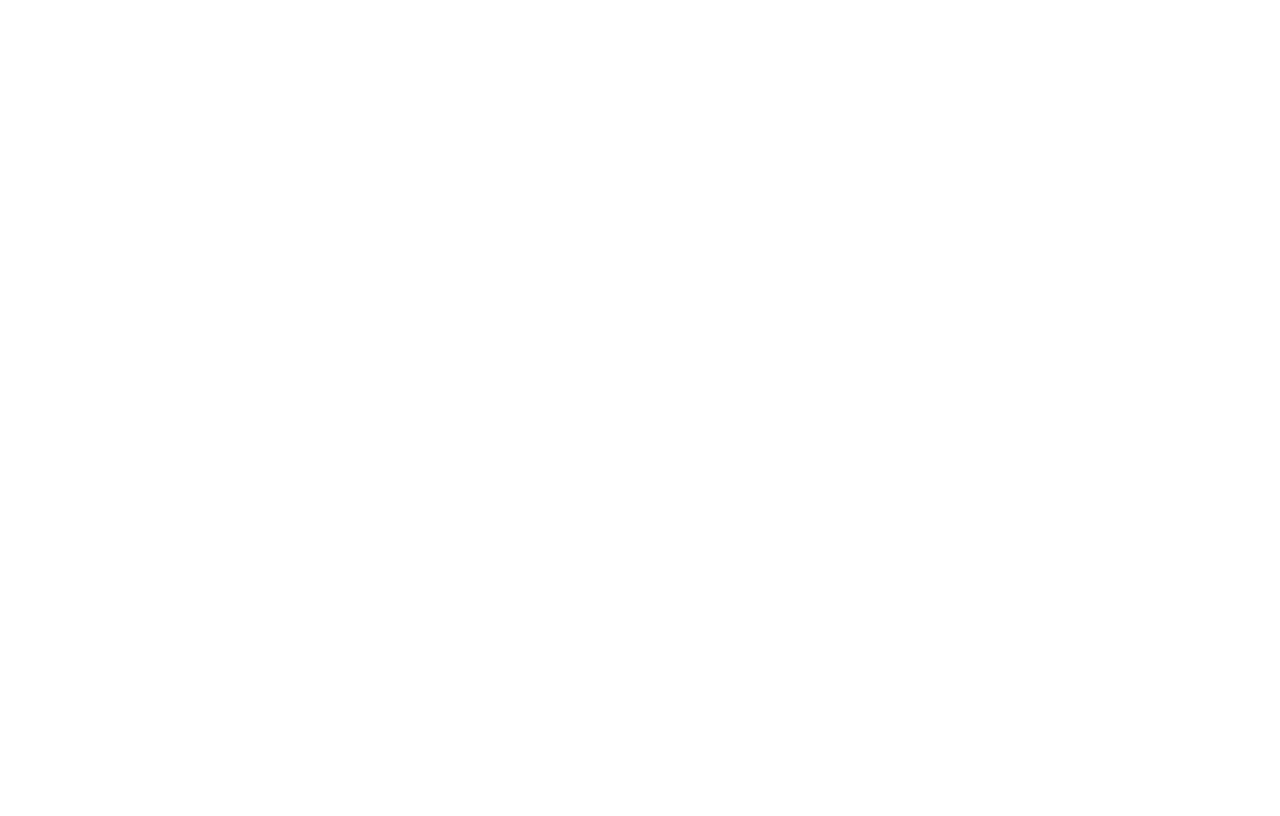
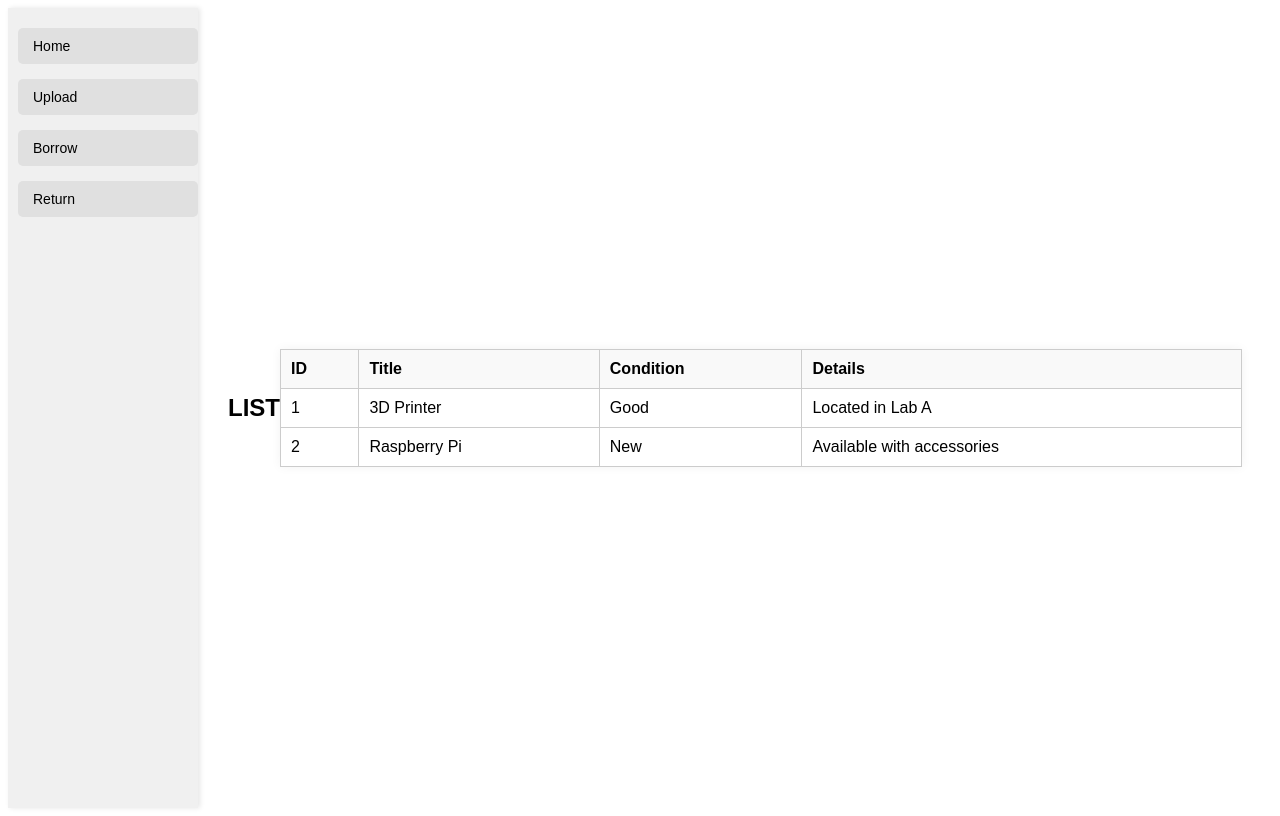
Before and after one commit to suvedh11016/SWEPROJECT, a React (Create React App) app in the folder frontend/: page /physical-resources in a window 1280 px wide. Before the commit this address had no page. Built offline with nearby package versions, Linux system fonts and the light colour scheme.

Commit message:
updated dadhboard

```diff
--- a/frontend/src/App.js
+++ b/frontend/src/App.js
@@ -1,9 +1,36 @@
+// import React from 'react';
+// import { BrowserRouter as Router, Routes, Route } from 'react-router-dom';
+// import Login from './pages/Login';
+// import Registration from './pages/Registration';
+// import ForgotPassword from './pages/ForgotPassword';
+// import ResetPassword from './pages/ResetPassword';
+
+// function App() {
+//   return (
+//     <Router>
+//       <Routes>
+//         <Route path="/" element={<Login />} />
+//         <Route path="/register" element={<Registration />} />
+//         <Route path="/forgot-password" element={<ForgotPassword />} />
+//         <Route path="/reset-password" element={<ResetPassword />} />
+//       </Routes>
+//     </Router>
+//   );
+// }
+
+// export default App;
+
 import React from 'react';
 import { BrowserRouter as Router, Routes, Route } from 'react-router-dom';
 import Login from './pages/Login';
 import Registration from './pages/Registration';
 import ForgotPassword from './pages/ForgotPassword';
 import ResetPassword from './pages/ResetPassword';
+import Dashboard from './pages/dashboard';
+import PhysicalResources from './pages/physicalresources';
+import Upload from './pages/Upload';
+import Borrow from './pages/Borrow';
+
 
 function App() {
   return (
@@ -13,6 +40,11 @@
         <Route path="/register" element={<Registration />} />
         <Route path="/forgot-password" element={<ForgotPassword />} />
         <Route path="/reset-password" element={<ResetPassword />} />
+        <Route path="/dashboard" element={<Dashboard />} />
+        <Route path="/physical-resources" element={<PhysicalResources />} />
+        <Route path="/upload" element={<Upload />} />
+        <Route path="/borrow" element={<Borrow />} />
+
       </Routes>
     </Router>
   );
--- /dev/null
+++ b/frontend/src/pages/Borrow.js
@@ -0,0 +1,35 @@
+import React, { useState } from 'react';
+import './borrow.css';
+
+const Borrow = () => {
+  const [searchQuery, setSearchQuery] = useState("");
+
+  const handleSearchChange = (e) => {
+    setSearchQuery(e.target.value);
+  };
+
+  const handleSearchClick = () => {
+    // Here you can implement search logic like filtering data or making API calls
+    console.log("Searching for:", searchQuery);
+    // You can also display results if you have them
+  };
+
+  return (
+    <div className="main-content">
+      <div className="search-container">
+        <input
+          type="text"
+          className="search-bar"
+          placeholder="Search for physical resources..."
+          value={searchQuery}
+          onChange={handleSearchChange}
+        />
+        <button className="search-button" onClick={handleSearchClick}>
+          Search
+        </button>
+      </div>
+    </div>
+  );
+};
+
+export default Borrow;
--- a/frontend/src/pages/Login.js
+++ b/frontend/src/pages/Login.js
@@ -43,8 +43,8 @@
       });
       const data = await response.json();
       if (response.ok) {
-        setLoginMsg('Login successful! Token: ' + data.access_token);
-        // Optionally store token: localStorage.setItem('access_token', data.access_token);
+        setLoginMsg('Login successful!');
+        window.location.href = '/dashboard'; // Navigate to dashboard
       } else {
         setLoginMsg(data.error || 'Login failed.');
       }
--- /dev/null
+++ b/frontend/src/pages/Upload.js
@@ -0,0 +1,30 @@
+import React from 'react';
+import './upload.css';
+
+const Upload = () => {
+  const handleSubmit = (e) => {
+    e.preventDefault();
+    // TODO: Send form data to backend
+    alert('Upload submitted!');
+  };
+
+  return (
+    <div className="upload-form">
+      <h2>Upload Resource</h2>
+      <form onSubmit={handleSubmit}>
+        <input type="text" placeholder="Title" required />
+        <textarea placeholder="Description" rows="3" required />
+        <input type="text" placeholder="Condition" required />
+        <label>From Date:</label>
+        <input type="date" required />
+        <label>To Date:</label>
+        <input type="date" required />
+        <label>Upload Item (file/image):</label>
+        <input type="file" accept=".pdf,.doc,.docx,.jpg,.jpeg,.png" required />
+        <button type="submit" className="submit-btn">Upload</button>
+      </form>
+    </div>
+  );
+};
+
+export default Upload;
--- /dev/null
+++ b/frontend/src/pages/borrow.css
@@ -0,0 +1,67 @@
+.borrow-container {
+    display: flex;
+    height: 100vh;
+    font-family: Arial, sans-serif;
+  }
+
+  .sidebar {
+    width: 180px;
+    background-color: #f0f0f0;
+    padding-top: 20px;
+    display: flex;
+    flex-direction: column;
+    gap: 15px;
+    padding-left: 10px;
+    box-shadow: 2px 0 5px rgba(0,0,0,0.1);
+  }
+
+  .nav-button {
+    padding: 10px 15px;
+    font-size: 14px;
+    border: none;
+    background-color: #e0e0e0;
+    cursor: pointer;
+    text-align: left;
+    border-radius: 5px;
+  }
+
+  .nav-button:hover {
+    background-color: #ccc;
+  }
+
+  .main-content {
+    flex: 1;
+    padding: 30px;
+    display: flex;
+    justify-content: center;
+    align-items: center;
+  }
+
+  .search-bar {
+    width: 60%;
+    padding: 10px;
+    font-size: 16px;
+    border: 2px solid #ccc;
+    border-radius: 5px;
+  }
+  .search-container {
+    display: flex;
+    align-items: center;
+    width: 100%;
+    max-width: 600px;
+    gap: 10px;
+  }
+
+  .search-button {
+    padding: 10px 20px;
+    font-size: 16px;
+    background-color: #007bff;
+    color: white;
+    border: none;
+    border-radius: 5px;
+    cursor: pointer;
+  }
+
+  .search-button:hover {
+    background-color: #0056b3;
+  }
--- /dev/null
+++ b/frontend/src/pages/dashboard.css
@@ -0,0 +1,55 @@
+.dashboard-container {
+    height: 100vh;
+    display: flex;
+    flex-direction: column;
+    position: relative;
+    font-family: Arial, sans-serif;
+  }
+
+  .top-bar {
+    position: relative;
+    width: 100%;
+    height: 60px;
+    background-color: #f5f5f5;
+    display: flex;
+    align-items: center;
+    padding: 0 20px;
+    box-shadow: 0 2px 4px rgba(0,0,0,0.1);
+  }
+
+  .home-button {
+    position: absolute;
+    left: 20px;
+    top: 15px;
+    padding: 10px 20px;
+    font-size: 14px;
+  }
+
+  .profile-button {
+    position: absolute;
+    right: 20px;
+    top: 15px;
+    padding: 10px 20px;
+    font-size: 14px;
+  }
+
+  .center-content {
+    flex: 1;
+    display: flex;
+    justify-content: center;
+    align-items: center;
+    gap: 40px;
+  }
+
+  .resource-card {
+    width: 200px;
+    height: 150px;
+    background-color: #e3e3ff;
+    border-radius: 10px;
+    box-shadow: 0 4px 10px rgba(0,0,0,0.1);
+    display: flex;
+    justify-content: center;
+    align-items: center;
+    font-weight: bold;
+    font-size: 18px;
+  }
--- /dev/null
+++ b/frontend/src/pages/dashboard.js
@@ -0,0 +1,29 @@
+import React from 'react';
+import { useNavigate } from 'react-router-dom';
+import './dashboard.css';
+
+const Dashboard = () => {
+  const navigate = useNavigate();
+
+  return (
+    <div className="dashboard-container">
+      <div className="top-bar">
+      <button className="home-button" onClick={() => navigate('/dashboard')}>
+          Home
+        </button>
+        <button className="profile-button">Profile</button>
+      </div>
+      <div className="center-content">
+        <div
+          className="resource-card"
+          onClick={() => navigate('/physical-resources')}
+        >
+          Physical Resource
+        </div>
+        <div className="resource-card">Digital Resource</div>
+      </div>
+    </div>
+  );
+};
+
+export default Dashboard;
--- /dev/null
+++ b/frontend/src/pages/physicalresources.css
@@ -0,0 +1,57 @@
+.physical-container {
+    display: flex;
+    height: 100vh;
+    font-family: Arial, sans-serif;
+  }
+
+  .sidebar {
+    width: 180px;
+    background-color: #f0f0f0;
+    padding-top: 20px;
+    display: flex;
+    flex-direction: column;
+    gap: 15px;
+    padding-left: 10px;
+    box-shadow: 2px 0 5px rgba(0,0,0,0.1);
+  }
+
+  .nav-button {
+    padding: 10px 15px;
+    font-size: 14px;
+    border: none;
+    background-color: #e0e0e0;
+    cursor: pointer;
+    text-align: left;
+    border-radius: 5px;
+  }
+
+  .nav-button:hover {
+    background-color: #ccc;
+  }
+
+  .main-content {
+    flex: 1;
+    padding: 30px;
+  }
+
+  .list-heading {
+    font-size: 24px;
+    margin-bottom: 20px;
+  }
+
+  .resource-table {
+    width: 100%;
+    border-collapse: collapse;
+    box-shadow: 0 0 10px rgba(0,0,0,0.05);
+  }
+
+  .resource-table th,
+  .resource-table td {
+    border: 1px solid #ccc;
+    padding: 10px;
+    text-align: left;
+  }
+
+  .resource-table th {
+    background-color: #f9f9f9;
+  }
--- /dev/null
+++ b/frontend/src/pages/physicalresources.js
@@ -0,0 +1,48 @@
+import React from 'react';
+import './physicalresources.css';
+import { useNavigate } from 'react-router-dom';
+
+const PhysicalResources = () => {
+  const navigate = useNavigate();
+  return (
+    <div className="physical-container">
+      <div className="sidebar">
+        <button className="nav-button">Home</button>
+        <button className="nav-button" onClick={() => navigate('/upload')}>Upload</button>
+        <button className="nav-button" onClick={() => navigate('/borrow')}>Borrow</button>
+        <button className="nav-button">Return</button>
+      </div>
+
+      <div className="main-content">
+        <h2 className="list-heading">LIST</h2>
+        <table className="resource-table">
+          <thead>
+            <tr>
+              <th>ID</th>
+              <th>Title</th>
+              <th>Condition</th>
+              <th>Details</th>
+            </tr>
+          </thead>
+          <tbody>
+            <tr>
+              <td>1</td>
+              <td>3D Printer</td>
+              <td>Good</td>
+              <td>Located in Lab A</td>
+            </tr>
+            <tr>
+              <td>2</td>
+              <td>Raspberry Pi</td>
+              <td>New</td>
+              <td>Available with accessories</td>
+            </tr>
+            {/* Add more rows as needed */}
+          </tbody>
+        </table>
+      </div>
+    </div>
+  );
+};
+
+export default PhysicalResources;
--- /dev/null
+++ b/frontend/src/pages/upload.css
@@ -0,0 +1,43 @@
+.upload-form {
+    max-width: 400px;
+    margin: 50px auto;
+    padding: 20px;
+    border-radius: 12px;
+    box-shadow: 0 0 10px rgba(0,0,0,0.1);
+    background-color: #fff;
+    display: flex;
+    flex-direction: column;
+    gap: 12px;
+  }
+
+  .upload-form h2 {
+    text-align: center;
+  }
+
+  .upload-form input,
+  .upload-form textarea {
+    padding: 10px;
+    font-size: 14px;
+    border: 1px solid #ccc;
+    border-radius: 6px;
+    width: 100%;
+  }
+
+  .upload-form label {
+    font-size: 13px;
+    margin-top: 5px;
+  }
+
+  .submit-btn {
+    padding: 10px;
+    background-color: #3a86ff;
+    color: white;
+    font-weight: bold;
+    border: none;
+    border-radius: 6px;
+    cursor: pointer;
+  }
+
+  .submit-btn:hover {
+    background-color: #265fc1;
+  }
```
Also changed, not shown: 1 other file (tests, documents, lock files or other folders).
